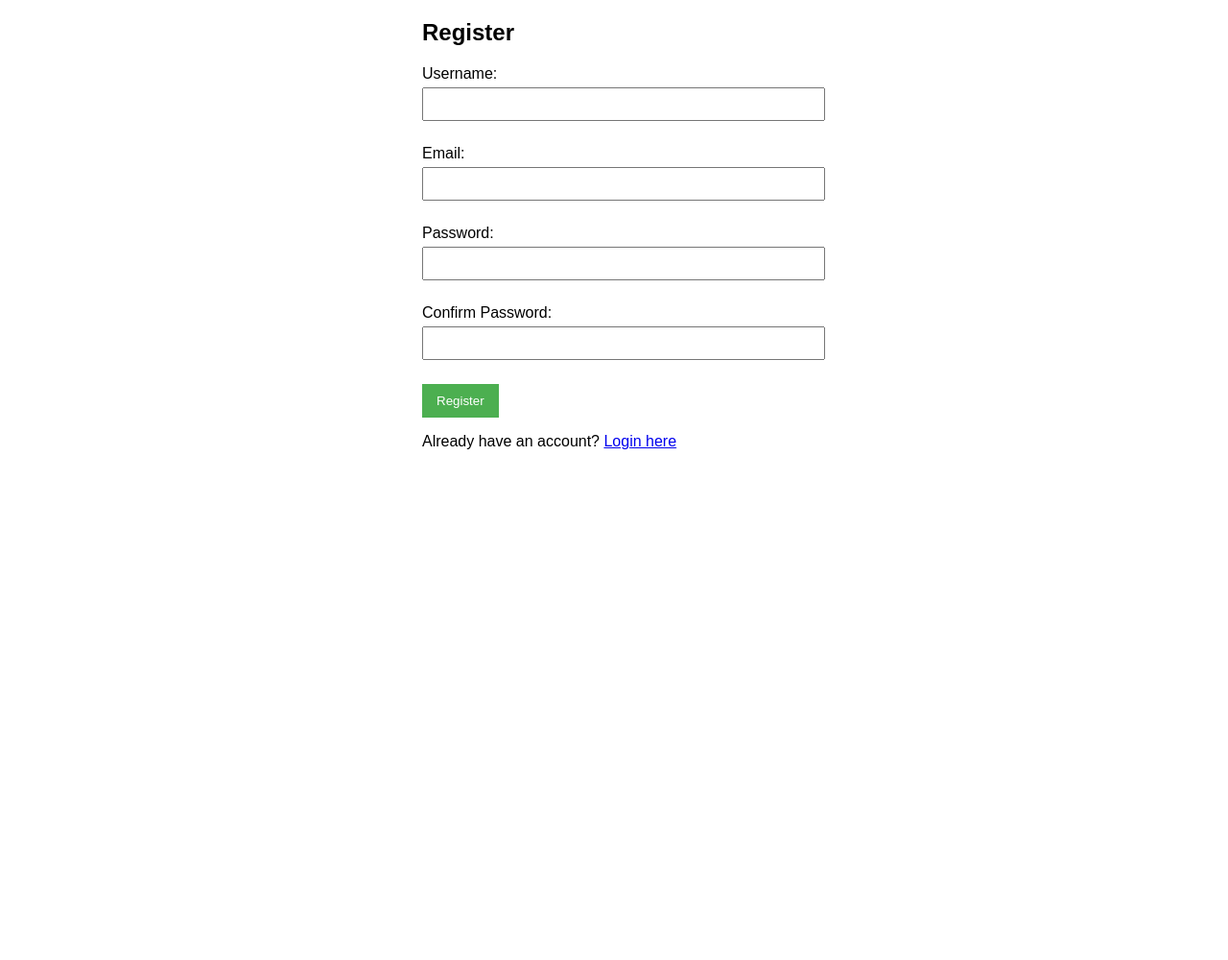
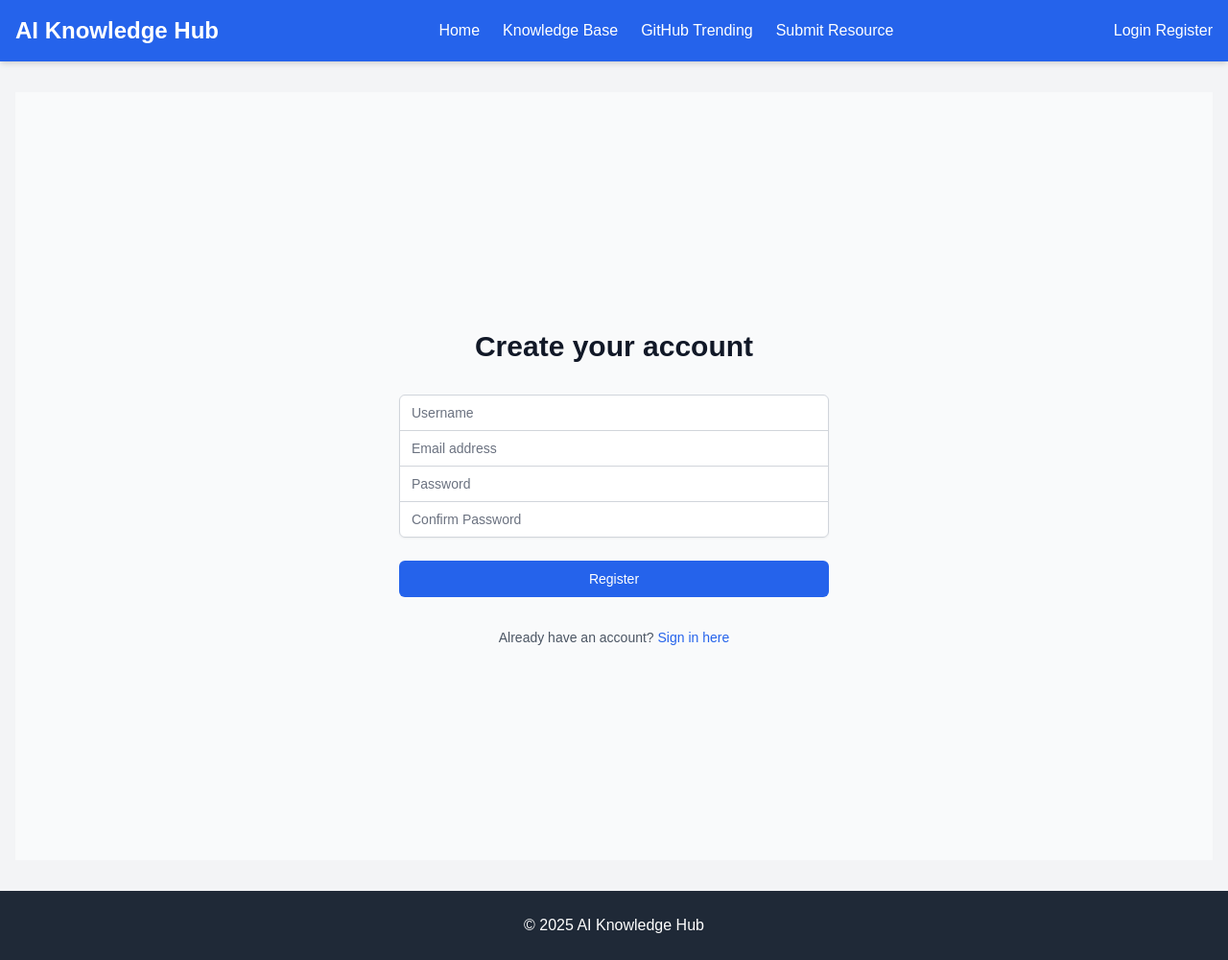
Before and after one commit to slowloris-98/CS256-AIGroupProject, a Flask app: page /register in a window 1280 px wide. Shown: the whole page at 96% size. Before the commit the page ends 468 px from the top, so only its background shows below. Run offline with Flask 2, Linux system fonts and the light colour scheme.

Commit message:
Updated all the pages consistency

```diff
--- a/templates/register.html
+++ b/templates/register.html
@@ -1,44 +1,65 @@
-<!DOCTYPE html>
-<html>
-<head>
-    <title>Register</title>
-    <style>
-        body { font-family: Arial, sans-serif; margin: 20px; }
-        .form-container { max-width: 400px; margin: 0 auto; }
-        .form-group { margin-bottom: 15px; }
-        label { display: block; margin-bottom: 5px; }
-        input { width: 100%; padding: 8px; margin-bottom: 10px; }
-        button { background-color: #4CAF50; color: white; padding: 10px 15px; border: none; cursor: pointer; }
-        button:hover { background-color: #45a049; }
-        .error { color: red; margin-bottom: 10px; }
-    </style>
-</head>
-<body>
-    <div class="form-container">
-        <h2>Register</h2>
-        {% if error %}
-        <div class="error">{{ error }}</div>
-        {% endif %}
-        <form method="POST" action="{{ url_for('register') }}">
-            <div class="form-group">
-                <label for="username">Username:</label>
-                <input type="text" id="username" name="username" required>
+{% extends "base.html" %}
+
+{% block title %}Register - AI Knowledge Hub{% endblock %}
+
+{% block content %}
+<div class="min-h-screen flex items-center justify-center bg-gray-50 py-12 px-4 sm:px-6 lg:px-8">
+    <div class="max-w-md w-full space-y-8">
+        <div>
+            <h2 class="mt-6 text-center text-3xl font-extrabold text-gray-900">
+                Create your account
+            </h2>
+        </div>
+        <form class="mt-8 space-y-6" method="POST">
+            {% if error %}
+            <div class="bg-red-100 border border-red-400 text-red-700 px-4 py-3 rounded relative" role="alert">
+                <span class="block sm:inline">{{ error }}</span>
             </div>
-            <div class="form-group">
-                <label for="email">Email:</label>
-                <input type="email" id="email" name="email" required>
+            {% endif %}
+
+            <div class="rounded-md shadow-sm -space-y-px">
+                <div>
+                    <label for="username" class="sr-only">Username</label>
+                    <input id="username" name="username" type="text" required
+                           class="appearance-none rounded-none relative block w-full px-3 py-2 border border-gray-300 placeholder-gray-500 text-gray-900 rounded-t-md focus:outline-none focus:ring-blue-500 focus:border-blue-500 focus:z-10 sm:text-sm"
+                           placeholder="Username">
+                </div>
+                <div>
+                    <label for="email" class="sr-only">Email address</label>
+                    <input id="email" name="email" type="email" required
+                           class="appearance-none rounded-none relative block w-full px-3 py-2 border border-gray-300 placeholder-gray-500 text-gray-900 focus:outline-none focus:ring-blue-500 focus:border-blue-500 focus:z-10 sm:text-sm"
+                           placeholder="Email address">
+                </div>
+                <div>
+                    <label for="password" class="sr-only">Password</label>
+                    <input id="password" name="password" type="password" required
+                           class="appearance-none rounded-none relative block w-full px-3 py-2 border border-gray-300 placeholder-gray-500 text-gray-900 focus:outline-none focus:ring-blue-500 focus:border-blue-500 focus:z-10 sm:text-sm"
+                           placeholder="Password">
+                </div>
+                <div>
+                    <label for="confirm_password" class="sr-only">Confirm Password</label>
+                    <input id="confirm_password" name="confirm_password" type="password" required
+                           class="appearance-none rounded-none relative block w-full px-3 py-2 border border-gray-300 placeholder-gray-500 text-gray-900 rounded-b-md focus:outline-none focus:ring-blue-500 focus:border-blue-500 focus:z-10 sm:text-sm"
+                           placeholder="Confirm Password">
+                </div>
             </div>
-            <div class="form-group">
-                <label for="password">Password:</label>
-                <input type="password" id="password" name="password" required>
+
+            <div>
+                <button type="submit"
+                        class="group relative w-full flex justify-center py-2 px-4 border border-transparent text-sm font-medium rounded-md text-white bg-blue-600 hover:bg-blue-700 focus:outline-none focus:ring-2 focus:ring-offset-2 focus:ring-blue-500">
+                    Register
+                </button>
             </div>
-            <div class="form-group">
-                <label for="confirm_password">Confirm Password:</label>
-                <input type="password" id="confirm_password" name="confirm_password" required>
-            </div>
-            <button type="submit">Register</button>
         </form>
-        <p>Already have an account? <a href="{{ url_for('login') }}">Login here</a></p>
+
+        <div class="text-center">
+            <p class="text-sm text-gray-600">
+                Already have an account?
+                <a href="{{ url_for('login') }}" class="font-medium text-blue-600 hover:text-blue-500">
+                    Sign in here
+                </a>
+            </p>
+        </div>
     </div>
-</body>
-</html>
+</div>
+{% endblock %}
```
Also changed, not shown: templates/login.html (+49 -32 lines).
